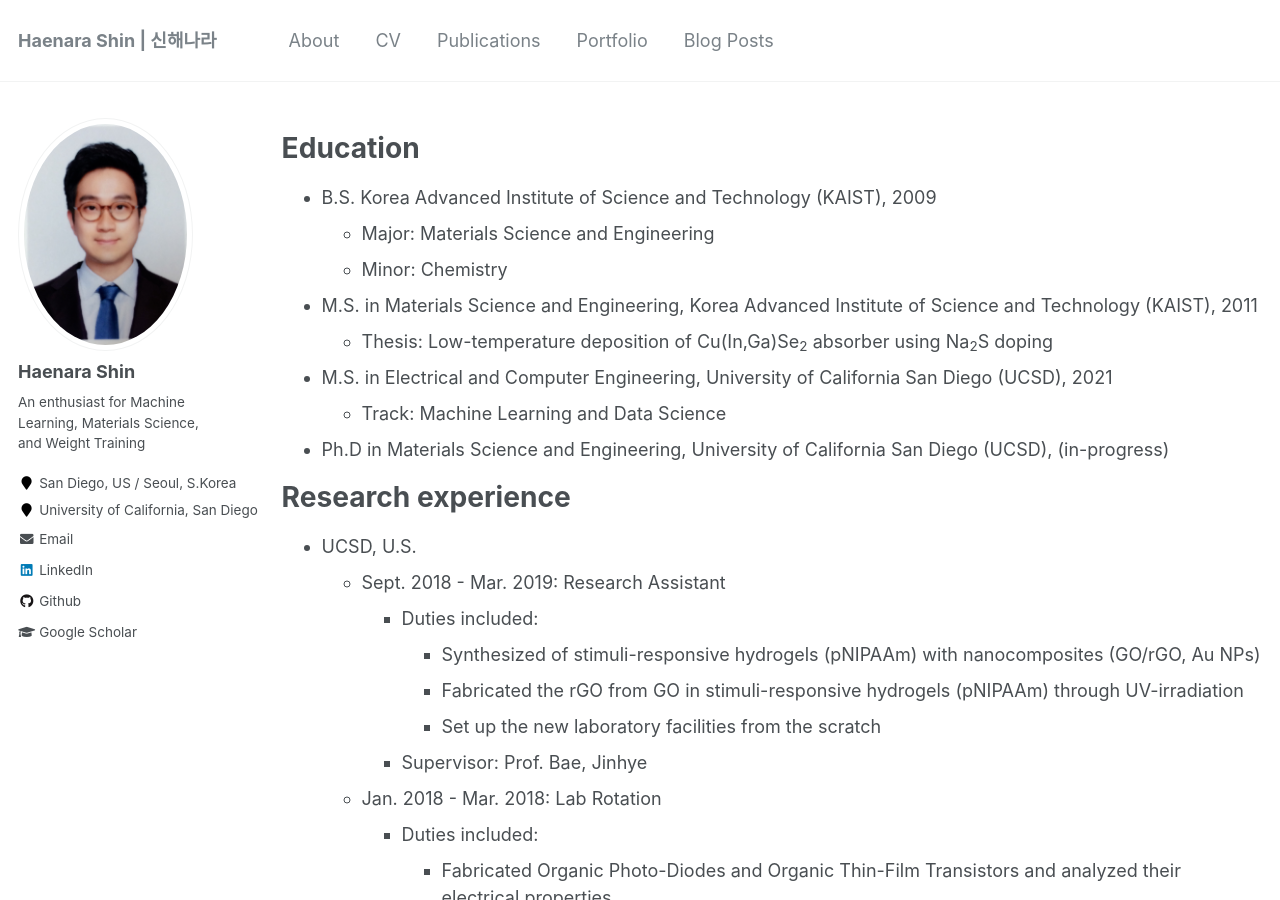
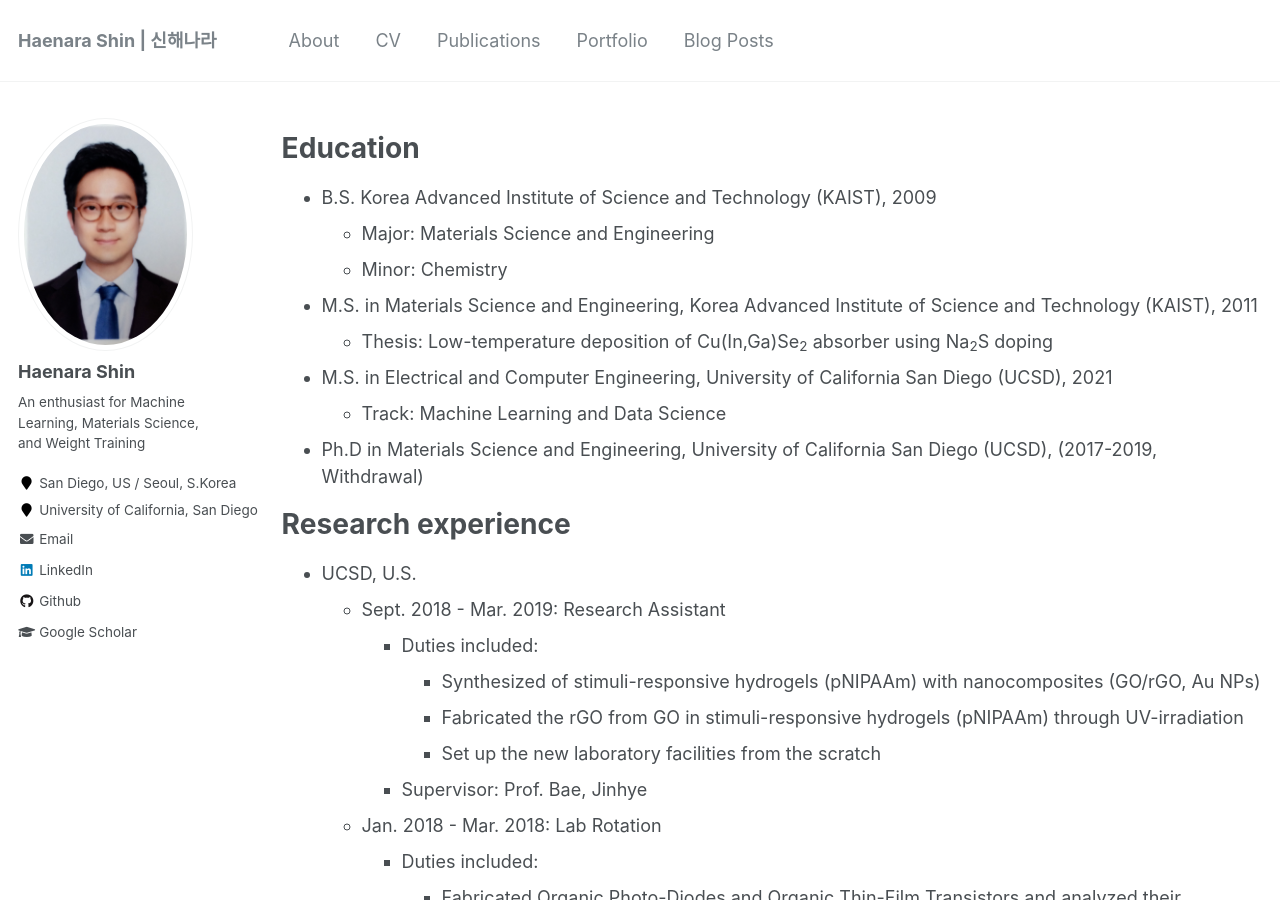
Before and after one commit to haenara-shin/haenara-shin.github.io, a Jekyll site: the page built from _pages/cv.md, in a window 1280 px wide and 900 px high. Built offline with Jekyll 4.4.1, drawn with Linux system fonts in a browser that asks for light colours; some of the changed text lies outside the part shown.

Commit message:
Update cv.md

```diff
--- a/_pages/cv.md
+++ b/_pages/cv.md
@@ -18,7 +18,7 @@ Education
   * Thesis: Low-temperature deposition of Cu(In,Ga)Se<sub>2</sub> absorber using Na<sub>2</sub>S doping
 * M.S. in Electrical and Computer Engineering, University of California San Diego (UCSD), 2021
   * Track: Machine Learning and Data Science
-* Ph.D in Materials Science and Engineering, University of California San Diego (UCSD), (in-progress)
+* Ph.D in Materials Science and Engineering, University of California San Diego (UCSD), (2017-2019, Withdrawal)
 
 Research experience
 ======
```
Also changed, not shown: other parts of _pages/cv.md (+1 -0 lines).
